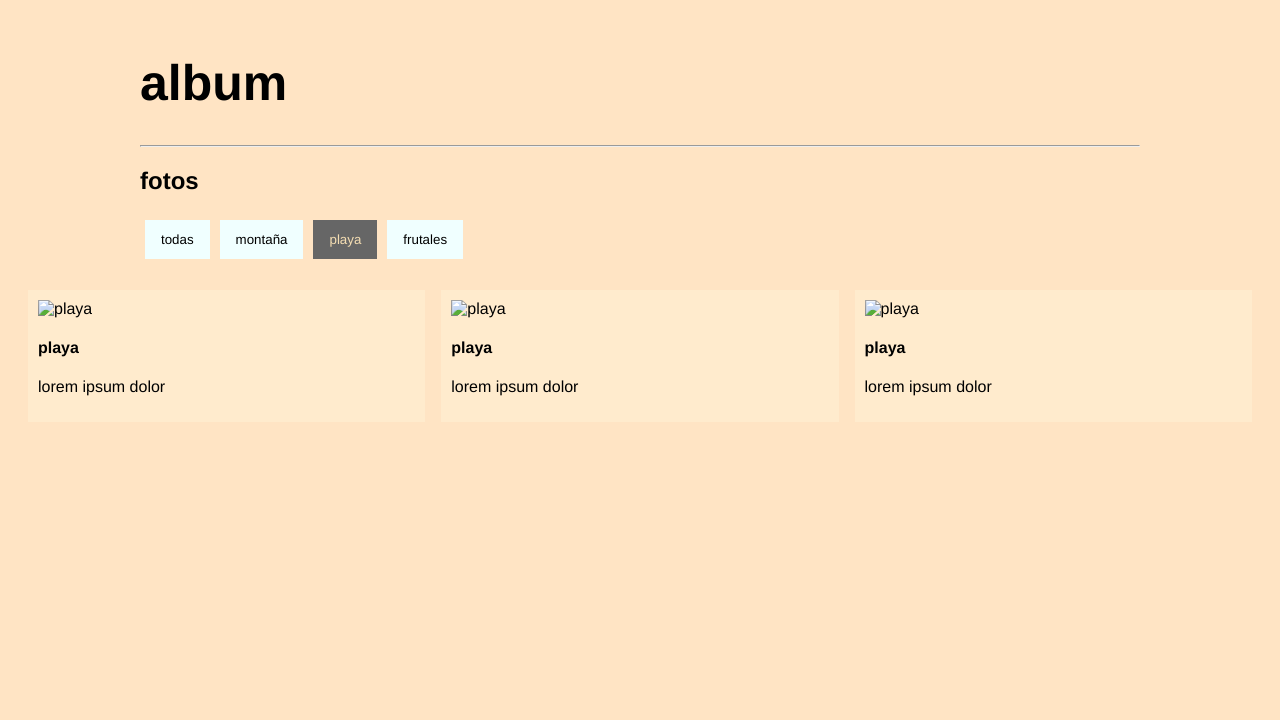
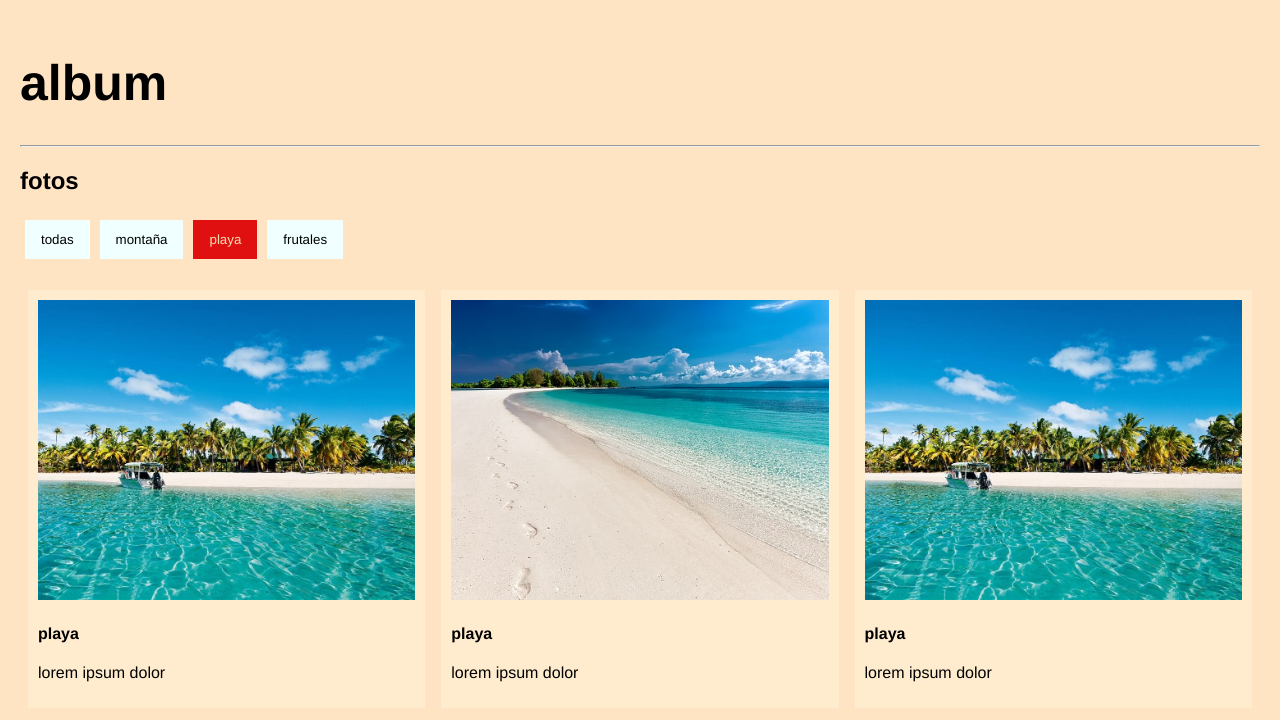
Before and after one commit to altgomez/login-y-fotos, a plain HTML site: page paginas/fotos.html in a window 1280 px wide. Both pictures are taken after a click on the button "playa". Drawn offline with Linux system fonts and the light colour scheme.

Commit message:
add js pictures and correciones

```diff
--- a/javasc/auth.js
+++ b/javasc/auth.js
@@ -1,15 +1,11 @@
 const authen = new URLSearchParams(window.location.search)
-console.log(authen)
-
 
 const username = authen.get('username');
-console.log(username)
 const password = authen.get('password');
-console.log(password)
 
 if (username == 'altgomez' && password == '123'){
 
-    window.location.href = '../paginas.fotos.html'
+    window.location.href = '../paginas/fotos.html'
 }
 
 else {
--- a/javasc/fotos.js
+++ b/javasc/fotos.js
@@ -1,35 +1,37 @@
 const fotos = [
-    {'categoria': 'categoria1', 'src': 'img/montaña1.jpg', 'alt': 'montaña', 'titulo': 'montaña', 'descripcion': 'lorem ipsum dolor'},
-    {'categoria': 'categoria2', 'src': 'img/playa2.jpg', 'alt': 'playa', 'titulo': 'playa', 'descripcion': 'lorem ipsum dolor'},
-    {'categoria': 'categoria3', 'src': 'img/frutal2.jpg', 'alt': 'frutales', 'titulo': 'frutales', 'descripcion': 'lorem ipsum dolor'},
-    {'categoria': 'categoria3', 'src': 'img/frutal3.jpg', 'alt': 'frutales', 'titulo': 'frutales', 'descripcion': 'lorem ipsum dolor'},
-    {'categoria': 'categoria1', 'src': 'img/montaña2.jpg', 'alt': 'montaña', 'titulo': 'montaña', 'descripcion': 'lorem ipsum dolor'},
-    {'categoria': 'categoria2', 'src': 'img/playa1.jpg', 'alt': 'playa', 'titulo': 'playa', 'descripcion': 'lorem ipsum dolor'},
-    {'categoria': 'categoria3', 'src': 'img/frutal1.jpg', 'alt': 'frutales', 'titulo': 'frutales', 'descripcion': 'lorem ipsum dolor'},
-    {'categoria': 'categoria1', 'src': 'img/montaña3.jpg', 'alt': 'montaña', 'titulo': 'montaña', 'descripcion': 'lorem ipsum dolor'},
-    {'categoria': 'categoria2', 'src': 'img/playa2.jpg', 'alt': 'playa', 'titulo': 'playa', 'descripcion': 'lorem ipsum dolor'}
+    { 'categoria': 'categoria1', 'src': '../imgagenes/montaña1.jpg', 'alt': 'montaña', 'titulo': 'montaña', 'descripcion': 'lorem ipsum dolor' },
+    { 'categoria': 'categoria2', 'src': '../imgagenes/playa2.jpg', 'alt': 'playa', 'titulo': 'playa', 'descripcion': 'lorem ipsum dolor' },
+    { 'categoria': 'categoria3', 'src': '../imgagenes/frutal2.jpg', 'alt': 'frutales', 'titulo': 'frutales', 'descripcion': 'lorem ipsum dolor' },
+    { 'categoria': 'categoria3', 'src': '../imgagenes/frutal3.jpg', 'alt': 'frutales', 'titulo': 'frutales', 'descripcion': 'lorem ipsum dolor' },
+    { 'categoria': 'categoria1', 'src': '../imgagenes/montaña2.jpg', 'alt': 'montaña', 'titulo': 'montaña', 'descripcion': 'lorem ipsum dolor' },
+    { 'categoria': 'categoria2', 'src': '../imgagenes/playa1.jpg', 'alt': 'playa', 'titulo': 'playa', 'descripcion': 'lorem ipsum dolor' },
+    { 'categoria': 'categoria3', 'src': '../imgagenes/frutal1.jpg', 'alt': 'frutales', 'titulo': 'frutales', 'descripcion': 'lorem ipsum dolor' },
+    { 'categoria': 'categoria1', 'src': '../imgagenes/montaña3.jpg', 'alt': 'montaña', 'titulo': 'montaña', 'descripcion': 'lorem ipsum dolor' },
+    { 'categoria': 'categoria2', 'src': '../imgagenes/playa2.jpg', 'alt': 'playa', 'titulo': 'playa', 'descripcion': 'lorem ipsum dolor' }
 
 
 ]
 document.addEventListener('DOMContentLoaded', () => {
     const galeria = document.getElementById('galeria');
     const buttons = document.querySelectorAll('.btn');
+    const menuIcon = document.querySelector('.menu-icon');
+    const contenedorbtn = document.getElementById('contenedorbtn')
 
     const renderFotos = (filter) => {
         galeria.innerHTML = '';
         const filtrarFotos = filter === 'all' ? fotos : fotos.filter(foto => foto.categoria === filter);
 
         filtrarFotos.forEach(foto => {
-          const  fotoElement = document.createElement('div');
-          fotoElement.classList.add('column', foto.categoria, 'show');
-          fotoElement.innerHTML =`
+            const fotoElement = document.createElement('div');
+            fotoElement.classList.add('column', foto.categoria, 'show');
+            fotoElement.innerHTML = `
           <div class="content">
           <img src="${foto.src}" alt="${foto.alt}">
           <h4>${foto.titulo}</h4>
           <p>${foto.descripcion}</p>
           </div>
           `;
-          galeria.appendChild(fotoElement);
+            galeria.appendChild(fotoElement);
         });
     };
 
@@ -39,7 +41,20 @@ document.addEventListener('DOMContentLoaded', () => {
             button.classList.add('active');
             const filter = button.getAttribute('data-filter');
             renderFotos(filter);
+            if (window.innerWidth <= 1000) {
+                // contenedorbtn.style.display = 'none'
+                menuIcon.classList.remove('active');
+            }
         });
+    });
+
+    menuIcon.addEventListener('click', () => {
+        if (contenedorbtn.style.display === 'flex') {
+            menuIcon.classList.remove('active');
+        } else {
+            contenedorbtn.style.display = 'flex';
+            menuIcon.classList.add('active');
+        }
     });
 
     renderFotos('all');
--- a/paginas/fotos.html
+++ b/paginas/fotos.html
@@ -1,11 +1,13 @@
 <!DOCTYPE html>
 <html lang="en">
+
 <head>
     <meta charset="UTF-8">
     <meta name="viewport" content="width=device-width, initial-scale=1.0">
     <title>album</title>
     <link rel="stylesheet" href="../styls/style.fotos.css">
 </head>
+
 <body>
     <div class="main">
         <h1>album</h1>
@@ -15,17 +17,16 @@
         <nav class="menu">
             <button class="menu-icon"></button>
             <div id="contenedorbtn">
-    <button class="btn active-btn" data-filter="all">todas</button>
+                <button class="btn active" data-filter="all">todas</button>
                 <button class="btn" data-filter="categoria1">montaña</button>
                 <button class="btn" data-filter="categoria2">playa</button>
                 <button class="btn" data-filter="categoria3">frutales</button>
             </div>
-    </div>
         </nav>
 
-    <div  id="galeria" class="row">
-
+        <div id="galeria" class="row"></div>
     </div>
     <script src="../javasc/fotos.js"></script>
 </body>
+
 </html>
--- a/styls/style.fotos.css
+++ b/styls/style.fotos.css
@@ -10,13 +10,20 @@ body {
 }
 
 .main {
-    max-width: 1000px;
+    max-width: 1500px;
     margin: auto;
 }
+
 h1 {
     font-size: 50px;
     word-break: break-all;
 }
+
+hr {
+    width: 100%;
+    color: rgb(255, 140, 0);
+}
+
 .row {
     margin: 10px -8px;
 }
@@ -26,26 +33,32 @@ h1 {
     height: 300px;
     object-fit: cover;
 }
+
 .row,
 .row>.column {
     padding: 8px;
 }
+
 .column {
     float: left;
     width: 33.33%;
 }
+
 .row:after {
     content: "";
     display: table;
     clear: both;
 }
+
 .content {
     background-color: blanchedalmond;
     padding: 10px;
 }
+
 .show {
     display: block;
 }
+
 .btn {
     border: none;
     outline: none;
@@ -54,11 +67,13 @@ background-color: azure;
     cursor: pointer;
     margin: 5px;
 }
+
 .btn:hover {
     background-color: #ddd;
 }
+
 .btn.active {
-    background-color: #666;
+    background-color: #e01010;
     color: wheat;
 }
 
@@ -67,6 +82,7 @@ margin: 5px;
     justify-content: space-between;
     align-items: center;
 }
+
 #contenedorbtn {
     display: flex;
     flex-wrap: wrap;
@@ -84,35 +100,42 @@ margin: 5px;
     .menu-icon {
         display: block;
     }
+
     .menu {
         flex-direction: column;
         align-items: flex-start;
     }
+
     #contenedorbtn {
         display: none;
         flex-direction: column;
         width: 100%;
-        position: absolute;
+        /* position: absolute; */
         top: 100%;
         left: 0;
-        background-color: bisque;
-        border: 1px solid #ddd;
+        background-color: rgb(211, 196, 30);
+        border: 1px solid #dddddd;
         box-shadow: 0 4px 8px rgba(0, 0, 0, 0.1);
         z-index: 1;
     }
 
     .menu-icon:before {
         content: "☰";
+
     }
+
     .menu-icon.active:before {
         content: "X";
+
     }
+
     .btn {
         width: 100%;
         text-align: left;
     }
+
     .btn.active {
         background-color: #ddd;
-        color: rgb(19, 17, 17);
+        color: rgb(19, 17, 19);
     }
 }
```
Also changed, not shown: paginas/condiciones.html (+1 -1 lines). Lines whose indentation alone changed are shown as unchanged.
